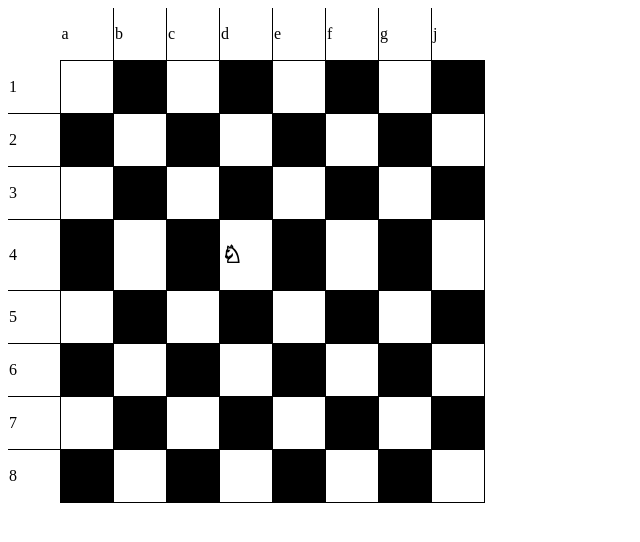
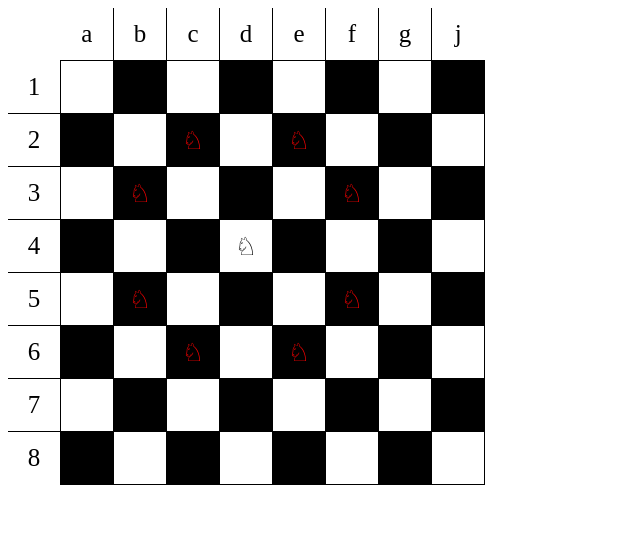
Before and after one commit to SeniorJava/UIT, a plain HTML site: page lesson4/fe-4.html in a window 1280 px wide. Shown: the whole page, without its empty margins (0-640 px from the left). Drawn offline with Linux system fonts and the light colour scheme.

Commit message:
Домашка + рефакторинг стилей

```diff
--- a/lesson4/fe-4.html
+++ b/lesson4/fe-4.html
@@ -23,7 +23,7 @@
            <td></td>
            <td></td>
            <td></td>
-           <td>5</td>
+           <td></td>
            <td></td>
            <td></td>
            <td></td>
@@ -33,9 +33,9 @@
            <td>2</td>
            <td></td>
            <td></td>
+           <td><span>♘</span></td>
            <td></td>
-           <td></td>
-           <td></td>
+           <td><span>♘</span></td>
            <td></td>
            <td></td>
            <td></td>
@@ -43,11 +43,11 @@
        <tr>
            <td>3</td>
            <td></td>
+           <td><span>♘</span></td>
            <td></td>
            <td></td>
            <td></td>
-           <td></td>
-           <td></td>
+           <td><span>♘</span></td>
            <td></td>
            <td></td>
        </tr>
@@ -56,8 +56,8 @@
            <td></td>
            <td></td>
            <td></td>
-           <td><h2>♘</h2></td>
-           <td><h2>♘</h2></td>
+           <td><span>♘</span></td>
+           <td></td>
            <td></td>
            <td></td>
            <td></td>
@@ -65,11 +65,11 @@
        <tr>
            <td>5</td>
            <td></td>
+           <td><span>♘</span></td>
            <td></td>
            <td></td>
            <td></td>
-           <td></td>
-           <td></td>
+           <td><span>♘</span></td>
            <td></td>
            <td></td>
        </tr>
@@ -77,9 +77,9 @@
            <td>6</td>
            <td></td>
            <td></td>
+           <td><span>♘</span></td>
            <td></td>
-           <td></td>
-           <td></td>
+           <td><span>♘</span></td>
            <td></td>
            <td></td>
            <td></td>
--- a/lesson4/styles/style.css
+++ b/lesson4/styles/style.css
@@ -8,14 +8,18 @@ td {
    border: 1px solid black;
     height: 50px;
     width: 50px;
+    text-align: center;
+    font-size: 25px;
 }
 
 tr:nth-child(2n-1) td:nth-child(2n) {
     background-color: black;
+
 }
 
 tr:nth-child(2n) td:nth-child(2n-1) {
     background-color: black;
+
 }
 
 tr:first-of-type td:nth-child(n) {
@@ -41,3 +45,20 @@ tr:last-child td:first-child {
 tr:first-child td:first-child {
     border: none;
 }
+
+
+tr:nth-child(2n-1) td:nth-child(2n) span,
+tr:nth-child(2n) td:nth-child(2n-1) span {
+    -display: none;
+    color: red;
+}
+
+table tr:nth-child(2n-1) td:nth-child(2n) span:hover,
+table tr:nth-child(2n) td:nth-child(2n-1) span:nover {
+    -display: table-cell;
+    background-color: green;
+
+}
+    table tr:nth-child(5) td:nth-child(5) span:hover{
+        color: yellow;
+    }
```
